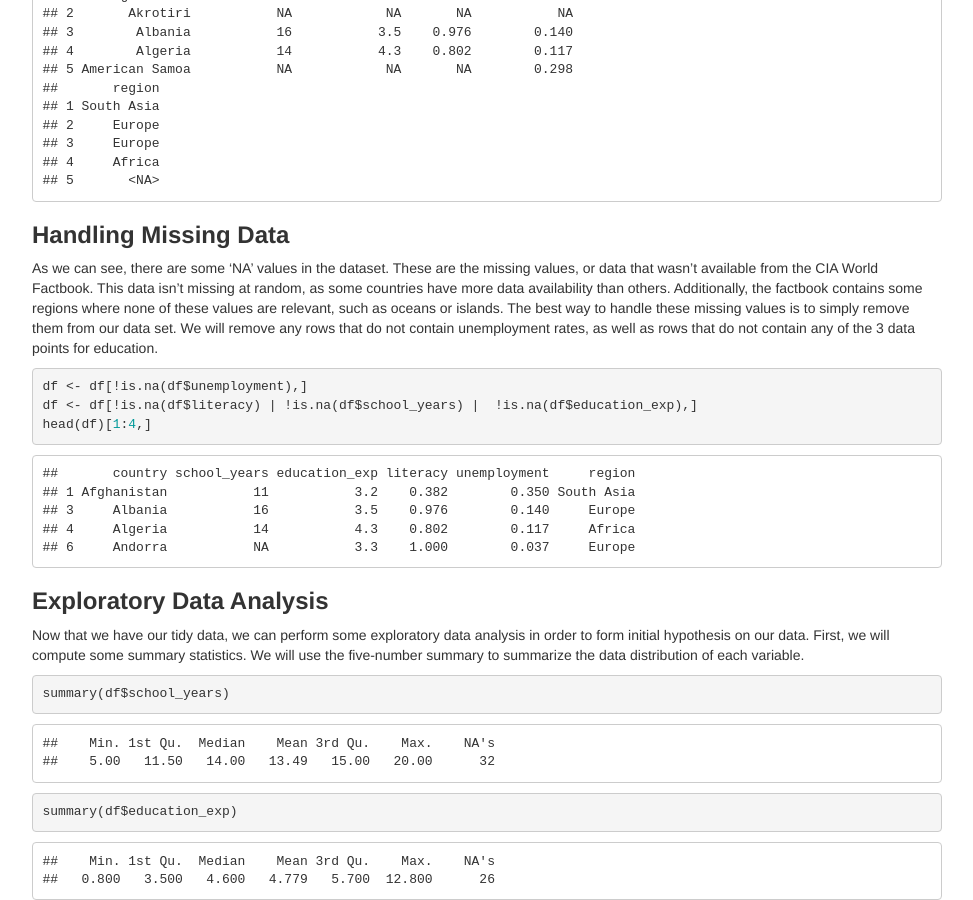
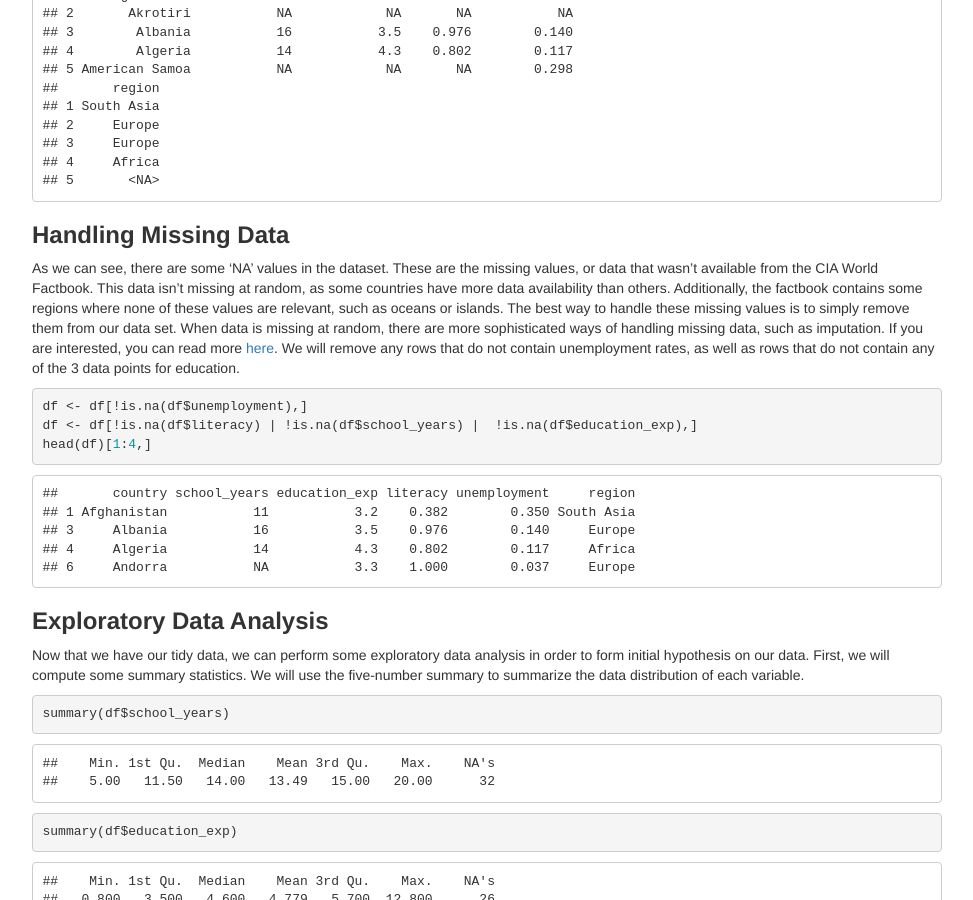
Before and after one commit to phamdo/phamdo.github.io, a Jekyll site: the page ciawf.html, which Jekyll copies as it is, in a window 1280 px wide and 900 px high, scrolled down 2985 px. Shown: the whole window, without its empty margins (153-1126 px from the left). Built offline with Jekyll 4.4.1, drawn with Linux system fonts in a browser that asks for light colours.

Commit message:
completed tutorial

```diff
--- a/ciawf.html
+++ b/ciawf.html
@@ -260,7 +260,7 @@ head(df)[1:5,]</code></pre>
 </div>
 <div id="handling-missing-data" class="section level3">
 <h3><strong>Handling Missing Data</strong></h3>
-<p>As we can see, there are some ‘NA’ values in the dataset. These are the missing values, or data that wasn’t available from the CIA World Factbook. This data isn’t missing at random, as some countries have more data availability than others. Additionally, the factbook contains some regions where none of these values are relevant, such as oceans or islands. The best way to handle these missing values is to simply remove them from our data set. We will remove any rows that do not contain unemployment rates, as well as rows that do not contain any of the 3 data points for education.</p>
+<p>As we can see, there are some ‘NA’ values in the dataset. These are the missing values, or data that wasn’t available from the CIA World Factbook. This data isn’t missing at random, as some countries have more data availability than others. Additionally, the factbook contains some regions where none of these values are relevant, such as oceans or islands. The best way to handle these missing values is to simply remove them from our data set. When data is missing at random, there are more sophisticated ways of handling missing data, such as imputation. If you are interested, you can read more <a href="https://towardsdatascience.com/how-to-handle-missing-data-8646b18db0d4">here</a>. We will remove any rows that do not contain unemployment rates, as well as rows that do not contain any of the 3 data points for education.</p>
 <pre class="r"><code>df &lt;- df[!is.na(df$unemployment),]
 df &lt;- df[!is.na(df$literacy) | !is.na(df$school_years) |  !is.na(df$education_exp),]
 head(df)[1:4,]</code></pre>
```
